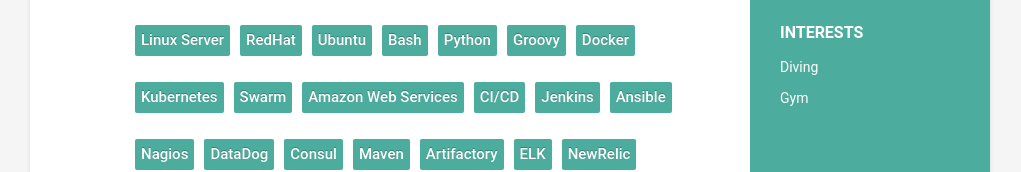
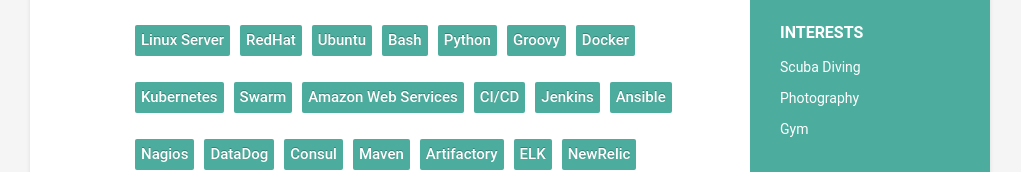
Before and after one commit to mosheavni/avni.us, a React (Create React App) app: page / in a window 1280 px wide. Shown: the part 1585-1757 px from the top of the page, without its empty margins (130-1151 px from the left). Built offline with nearby package versions, Linux system fonts and the light colour scheme.

Commit message:
Update profile.js

```diff
--- a/src/data/profile.js
+++ b/src/data/profile.js
@@ -28,7 +28,7 @@
     },
     interests: {
         sectionTitle: '',
-        list: ['Diving', 'Gym']
+        list: ['Scuba Diving', 'Photography', 'Gym']
     }
 };
 
```
